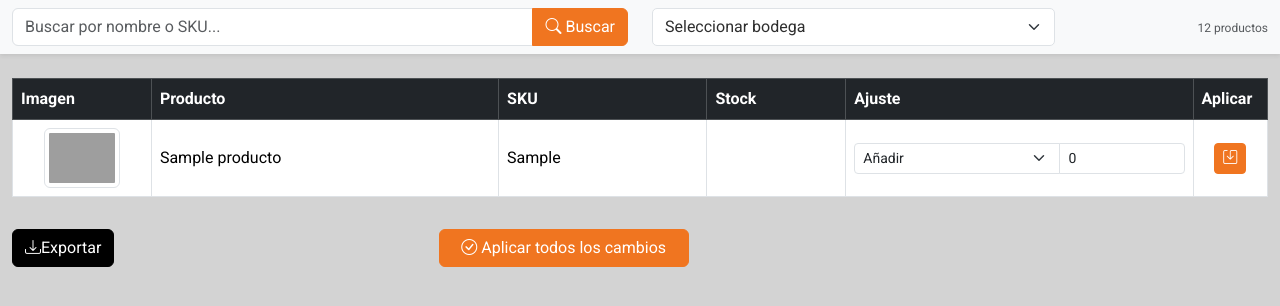
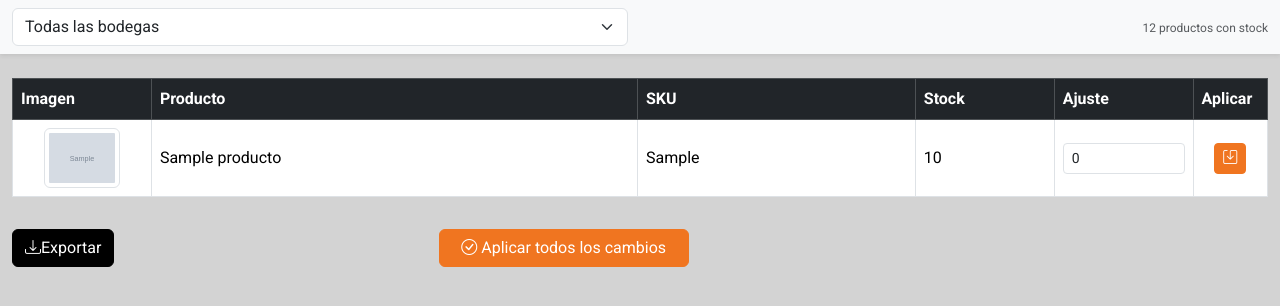
Before and after one commit to jmcstoltze/aplicacion-pos, a Django app: page /stock-productos/ in a window 1280 px wide. Shown: the part 56-362 px from the top of the page. Run offline with Django 5.2, Linux system fonts and the light colour scheme; a user stored in the database is signed in; data comes from the database, SQL or seed files in the repository; tables that the repository leaves empty hold one stand-in row (values such as "Sample post"); grey boxes marked "Sample" are stand-in pictures; parts of the project's set-up code (start-up, migrations or seed data) failed here and were passed over; grey boxes are pictures that could not be loaded.

Commit message:
Vista de stock productos

```diff
--- a/comercio/services.py
+++ b/comercio/services.py
@@ -4,7 +4,7 @@ from django.core.exceptions import ValidationError, ObjectDoesNotExist
 from django.core.paginator import Paginator, EmptyPage, PageNotAnInteger
 from django.db import transaction, models
 from django.conf import settings
-from .models import Producto, Categoria, Bodega
+from .models import Producto, Categoria, Bodega, StockBodega
 
 def obtener_productos():
     """
@@ -399,3 +399,34 @@ def obtener_bodegas():
     Obtiene los nombres de las bodegas existentes
     """
     return Bodega.objects.order_by('sucursal__nombre_sucursal', '-es_principal', 'nombre_bodega')
+
+def obtener_productos_con_stock():
+    """
+    Obtiene productos con información de stock en bodegas.
+    """
+    productos = Producto.objects.filter(disponible=True).prefetch_related(
+            models.Prefetch(
+                'stockbodega_set',
+                queryset=StockBodega.objects.select_related('bodega'),
+                to_attr='stocks_relacionados'
+            )
+        ).annotate(
+            stock_total=models.Sum('stockbodega__stock')
+        )
+
+    return productos.order_by('categoria__nombre_categoria', 'nombre_producto')
+
+def productos_bodega(bodega_id):
+
+    productos = obtener_productos_con_stock()
+
+    productos = productos.filter(
+                stockbodega__bodega_id=bodega_id
+            ).annotate(
+                stock_bodega=models.Sum(
+                    'stockbodega__stock',
+                    filter=models.Q(stockbodega__bodega_id=bodega_id)
+                )
+            )
+
+    return productos.order_by('categoria__nombre_categoria', 'nombre_producto')
--- a/comercio/templates/comercio/views/stock.html
+++ b/comercio/templates/comercio/views/stock.html
@@ -7,30 +7,39 @@
     <div class="container-fluid bg-light py-2 shadow-sm">
         <div class="row align-items-center">
             <!-- Buscador -->
+            <!--
             <div class="col-md-6 mb-2 mb-md-0">
-                <div class="input-group">
-                    <input type="text" class="form-control" placeholder="Buscar por nombre o SKU..." id="searchInput">
-                    <button class="btn btn-solid-orange" type="button" id="searchButton">
-                        <i class="bi bi-search"></i> Buscar
-                    </button>
-                </div>
-            </div>
+                <form method="get" action="">
+                    <div class="input-group">
+                        <input type="text"
+                                class="form-control"
+                                placeholder="Buscar por nombre o SKU..."
+                                id="searchInput"
+                                name="search"
+                                value="{{ request.GET.search }}">
+                        <button class="btn btn-solid-orange" type="submit" id="searchButton">
+                            <i class="bi bi-search"></i> Buscar
+                        </button>
+                    </div>
+                </form>
+            </div> -->
 
             <!-- Filtro por sucursal -->
-            <div class="col-md-4">
+            <div class="col-md-6">
                 <form method="get" id="bodegaForm">
-                    <select class="form-select" id="branchSelect">
-                        <option value="">Seleccionar bodega</option>
+                    <select class="form-select" id="branchSelectBodega"
+                    name="bodega" onchange="document.getElementById('bodegaForm').submit()">
+                        <option value="all" {% if not bodega_seleccionada or bodega_seleccionada == 'all' %}selected{% endif %}>Todas las bodegas</option>
                         {% for bodega in bodegas %}
-                            <option value="{{ bodega.id }}">{{ bodega.nombre_bodega }}</option>
+                            <option value="{{ bodega.id }}" {% if bodega_seleccionada == bodega.id|stringformat:"s" %}selected{% endif %}>{{ bodega.nombre_bodega }}</option>
                         {% endfor %}
                     </select>
                 </form>
             </div>
 
             <!-- Contador de resultados -->
-            <div class="col-md-2 text-md-end">
-                <small class="text-muted" id="resultCount">12 productos</small>
+            <div class="col-md-6 text-md-end">
+                <small class="text-muted" id="resultCount">12 productos con stock</small>
             </div>
         </div>
     </div>
@@ -42,30 +51,37 @@
                 <thead class="table-dark">
                     <tr>
                         <th width="10%" class="d-none d-sm-table-cell">Imagen</th>
-                        <th width="25%">Producto</th>
-                        <th width="15%" class="d-none d-lg-table-cell">SKU</th>
+                        <th width="35%">Producto</th>
+                        <th width="20%" class="d-none d-lg-table-cell">SKU</th>
                         <th width="10%">Stock</th>
-                        <th width="25%">Ajuste</th>
+                        <th width="10%">Ajuste</th>
                         <th width="5%">Aplicar</th>
                     </tr>
                 </thead>
-                <tbody>
+                <tbody id="productos-container">
                     <!-- Productos -->
                     {% for producto in productos %}
                     <tr>
                         <td class="align-middle text-center d-none d-sm-table-cell">
-                            <img src="img/productos/01-guitarra-electrica-ibanez.png" class="img-thumbnail" style="max-height: 60px;">
+                            {% if producto.imagen %}
+                                <img src="{{ producto.imagen.url }}" class="img-thumbnail" style="max-height: 60px;">
+                            {% else %}
+                                <div class="no-image-placeholder">
+                                    <i class="bi bi-image text-muted"></i>
+                                </div>
+                            {% endif %}
                         </td>
                         <td class="align-middle">{{ producto.nombre_producto }}</td>
                         <td class="align-middle d-none d-lg-table-cell">{{ producto.sku }}</td>
-                        <td class="align-middle">{{ producto.st }}</td>
+                        <td class="align-middle">
+                            {% if bodega_seleccionada == 'all' %}
+                                {{ producto.stock_total|default:0 }}
+                            {% else %}
+                                {{ producto.stock_bodega|default:0 }}
+                            {% endif %}
+                        </td>
                         <td class="align-middle">
                             <div class="input-group">
-                                <select class="form-select form-select-sm" style="width: 30%;">
-                                    <option value="add">Añadir</option>
-                                    <option value="subtract">Restar</option>
-                                    <option value="set">Establecer</option>
-                                </select>
                                 <input type="number" class="form-control form-control-sm" value="0" min="0">
                             </div>
                         </td>
--- a/comercio/views.py
+++ b/comercio/views.py
@@ -8,7 +8,7 @@ from django.contrib.auth import logout
 from django.contrib.auth.decorators import login_required
 from django.contrib import messages
 from django.urls import reverse
-from .models import Producto
+from .models import Producto, StockBodega, Bodega
 from .services import (
     obtener_productos,
     obtener_categorias,
@@ -17,7 +17,9 @@ from .services import (
     deshabilitar_producto,
     listar_productos,
     eliminar_producto,
-    obtener_bodegas
+    obtener_bodegas,
+    obtener_productos_con_stock,
+    productos_bodega
 )
 
 @login_required
@@ -151,13 +153,42 @@ def edicion_productos(request) -> HttpResponse | HttpResponseRedirect:
 
 @login_required
 def stock_productos(request) -> HttpResponse | HttpResponseRedirect:
+    try:
+        bodega_id = request.GET.get('bodega', 'all')
 
-    bodegas = obtener_bodegas()
-    productos = obtener_productos()
+        # Obtener todos los productos (incluyendo sin stock)
+        productos = Producto.objects.all()
 
-    context = {
-        'bodegas': bodegas,
-        'productos': productos
-    }
+        # Prefetch optimizado para relaciones de stock
+        prefetch_query = StockBodega.objects.select_related('bodega')
 
-    return render(request, 'comercio/views/stock.html', context)
+        if bodega_id != 'all':
+            prefetch_query = prefetch_query.filter(bodega_id=bodega_id)
+
+        productos = productos.prefetch_related(
+            models.Prefetch('stockbodega_set', queryset=prefetch_query, to_attr='stocks_filtrados')
+        )
+
+        # Anotar el stock según el filtro
+        if bodega_id == 'all':
+            productos = productos.annotate(
+                stock_total=models.Sum('stockbodega__stock')
+            )
+        else:
+            productos = productos.annotate(
+                stock_bodega=models.Sum(
+                    'stockbodega__stock',
+                    filter=models.Q(stockbodega__bodega_id=bodega_id)
+                )
+            )
+
+        context = {
+            'productos': productos.order_by('categoria__nombre_categoria', 'nombre_producto'),
+            'bodegas': Bodega.objects.all(),
+            'bodega_seleccionada': bodega_id
+        }
+
+        return render(request, 'comercio/views/stock.html', context)
+
+    except Exception as e:
+        return render(request, 'error.html', {'message': str(e)})
--- a/static/js/script.js
+++ b/static/js/script.js
@@ -164,6 +164,19 @@ document.getElementById('editProductForm').addEventListener('submit', function(e
     });
 });
 
+// Función para filtros de bodegas
+document.getElementById('branchSelectBodega').addEventListener('change', function() {
+
+    // Filtrar con AJAX
+    fetch(`?bodega=${this.value}`)
+        .then(response => response.text())
+        .then(html => {
+            document.getElementById('productos-container'),this.innerHTML = html;
+        })
+});
+
+// Función para búsqueda en stock de productos
+
 // Cambio automático del año en el footer
 document.getElementById('year').textContent = new Date().getFullYear();
 
```
